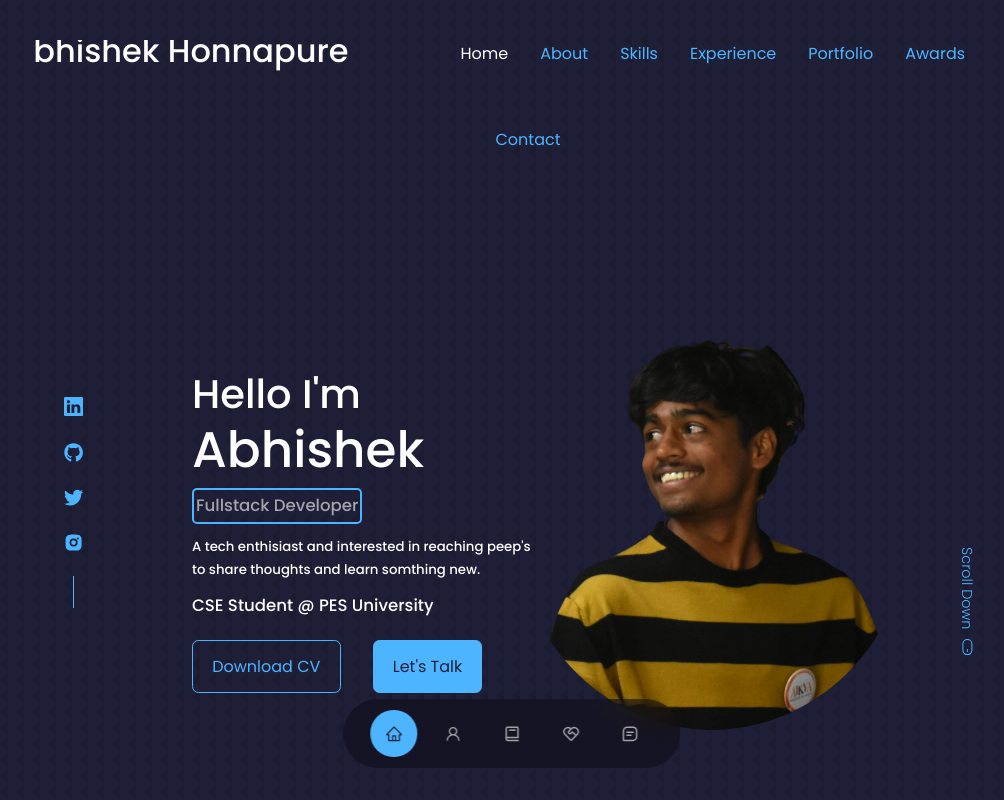
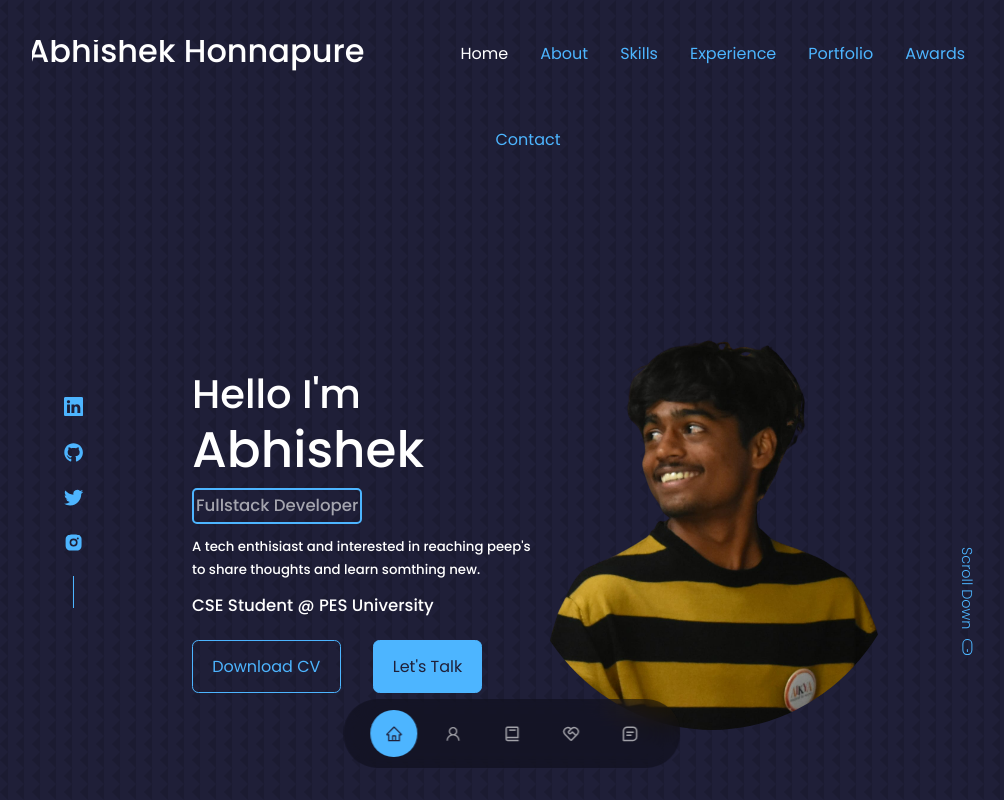
Before and after one commit to its-abhishek/AbhishekHonnapure, a React (Create React App) app: page / in a window 1280 px wide. Shown: the top 800 px of the page, without its empty margins (128-1132 px from the left). Built offline with nearby package versions, Linux system fonts and the light colour scheme.

Commit message:
minor change in header.css - Abhishek

```diff
--- a/src/components/header/header.css
+++ b/src/components/header/header.css
@@ -17,7 +17,7 @@ header {
 .header__main {
   position: relative;
   bottom: 1rem;
-  right: 5rem;
+  right: 4rem;
 }
 
 .active-link {
```
